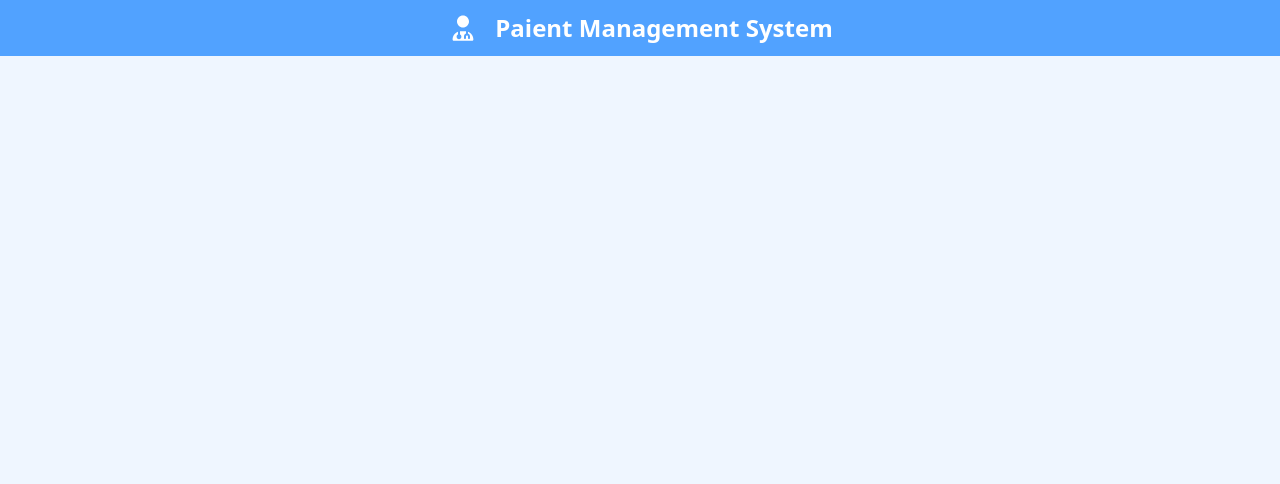
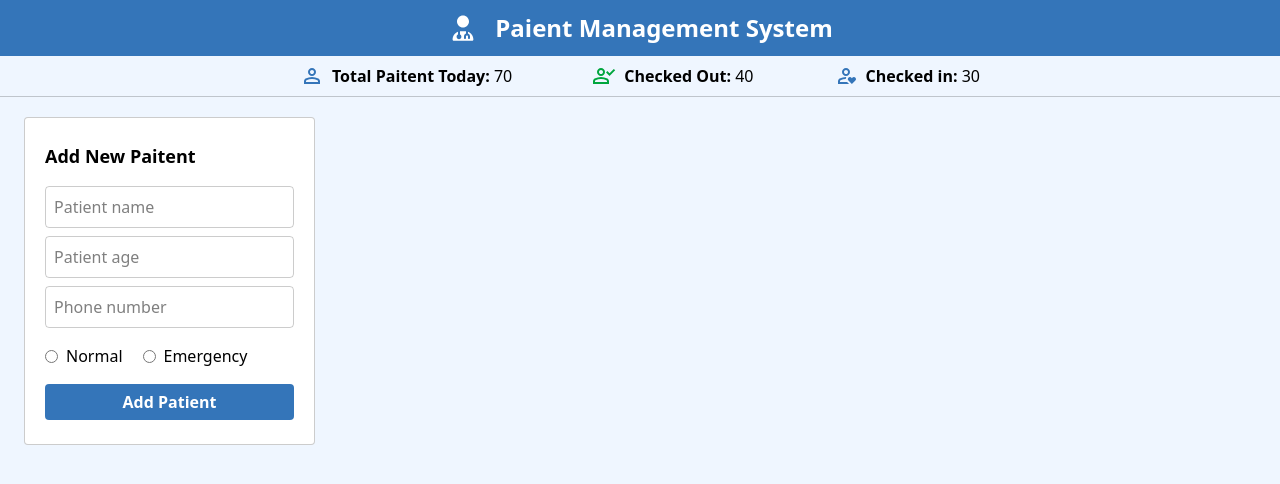
Before and after one commit to DevendraJaiswal074/Patient-Management-System, a React (Vite) app in the folder Frontend/: page / in a window 1280 px wide. Shown: the top 484 px of the page. Built offline with nearby package versions, Linux system fonts and the light colour scheme.

Commit message:
Changes in navbar and Add Patient page, Homepage

```diff
--- a/Frontend/src/App.jsx
+++ b/Frontend/src/App.jsx
@@ -1,13 +1,12 @@
 import { useState } from 'react';
 import './App.css';
-import Navbar from './components/Navbar';
+import HomePage from './Pages/HomePage';
 
 function App() {
-  const [count, setCount] = useState(0)
 
   return (
-    <div className='h-screen w-full bg-blue-50'>
-      <Navbar />
+    <div className='bg-blue-50'>
+      <HomePage />
     </div>
   )
 }
--- /dev/null
+++ b/Frontend/src/Pages/HomePage.jsx
@@ -0,0 +1,19 @@
+import React from "react";
+import Navbar from "../components/Navbar";
+import AddPatient from "../components/AddPatient";
+
+function HomePage() {
+  return (
+    <div className="h-screen w-full bg-blue-50">
+      <div className="top-0 relative">
+        <Navbar />
+      </div>
+
+      <div className="w-max">
+        <AddPatient />
+      </div>
+    </div>
+  );
+}
+
+export default HomePage;
--- /dev/null
+++ b/Frontend/src/components/AddPatient.jsx
@@ -0,0 +1,51 @@
+import React from "react";
+
+function AddPatient() {
+  return (
+    <div className="bg-white w-max ml-6 mt-5 px-5 py-6 border border-black/20 rounded">
+      <h2 className="font-bold text-lg">Add New Paitent</h2>
+
+      <form className="flex flex-col gap-2 mt-4 min-w-60">
+        <input
+          type="text"
+          name=""
+          id=""
+          placeholder="Patient name"
+          className="rounded border border-black/20 p-2"
+        />
+        <input
+          type="number"
+          name=""
+          id=""
+          placeholder="Patient age"
+          className="rounded border border-black/20 p-2"
+        />
+        <input
+          type="number"
+          name=""
+          id=""
+          placeholder="Phone number"
+          className="rounded border border-black/20 p-2"
+        />
+
+        <div className="flex gap-5 mt-2">
+          <label htmlFor="normal" className="flex items-center gap-2 cursor-pointer">
+            <input type="radio" name="patientType" id="normal" />
+            <span>Normal</span>
+          </label>
+
+          <label htmlFor="emergency" className="flex items-center gap-2 cursor-pointer">
+            <input type="radio" name="patientType" id="emergency" />
+            <span>Emergency</span>
+          </label>
+        </div>
+
+        <button className="bg-[#3475b9] hover:bg-blue-400 transition-all ease-in text-white font-bold py-1.5 px-5 rounded mt-2">
+          Add Patient
+        </button>
+      </form>
+    </div>
+  );
+}
+
+export default AddPatient;
--- a/Frontend/src/components/Navbar.jsx
+++ b/Frontend/src/components/Navbar.jsx
@@ -1,24 +1,66 @@
-import React from 'react';
+import React from "react";
 
 function Navbar() {
   return (
-        <div className='w-full'>
-            <div className='bg-blue-400 text-white py-3 flex justify-center items-center gap-4'>
+    <div className="w-full">
+      <div className="bg-[#3475b9] text-white py-3 flex justify-center items-center gap-4">
         <svg
           xmlns="http://www.w3.org/2000/svg"
           viewBox="0 0 640 640"
-                    className='fill-white w-8'>
-                    <path d="M320 72C253.7 72 200 125.7 200 192C200 258.3 253.7 312 320 312C386.3 312 440 258.3 440 192C440 125.7 386.3 72 320 72zM380 384.8C374.6 384.3 369 384 363.4 384L276.5 384C270.9 384 265.4 384.3 259.9 384.8L259.9 452.3C276.4 459.9 287.9 476.6 287.9 495.9C287.9 522.4 266.4 543.9 239.9 543.9C213.4 543.9 191.9 522.4 191.9 495.9C191.9 476.5 203.4 459.8 219.9 452.3L219.9 393.9C157 417 112 477.6 112 548.6C112 563.7 124.3 576 139.4 576L500.5 576C515.6 576 527.9 563.7 527.9 548.6C527.9 477.6 482.9 417.1 419.9 394L419.9 431.4C443.2 439.6 459.9 461.9 459.9 488L459.9 520C459.9 531 450.9 540 439.9 540C428.9 540 419.9 531 419.9 520L419.9 488C419.9 477 410.9 468 399.9 468C388.9 468 379.9 477 379.9 488L379.9 520C379.9 531 370.9 540 359.9 540C348.9 540 339.9 531 339.9 520L339.9 488C339.9 461.9 356.6 439.7 379.9 431.4L379.9 384.8z"
-                    />
+          className="fill-white w-8"
+        >
+          <path d="M320 72C253.7 72 200 125.7 200 192C200 258.3 253.7 312 320 312C386.3 312 440 258.3 440 192C440 125.7 386.3 72 320 72zM380 384.8C374.6 384.3 369 384 363.4 384L276.5 384C270.9 384 265.4 384.3 259.9 384.8L259.9 452.3C276.4 459.9 287.9 476.6 287.9 495.9C287.9 522.4 266.4 543.9 239.9 543.9C213.4 543.9 191.9 522.4 191.9 495.9C191.9 476.5 203.4 459.8 219.9 452.3L219.9 393.9C157 417 112 477.6 112 548.6C112 563.7 124.3 576 139.4 576L500.5 576C515.6 576 527.9 563.7 527.9 548.6C527.9 477.6 482.9 417.1 419.9 394L419.9 431.4C443.2 439.6 459.9 461.9 459.9 488L459.9 520C459.9 531 450.9 540 439.9 540C428.9 540 419.9 531 419.9 520L419.9 488C419.9 477 410.9 468 399.9 468C388.9 468 379.9 477 379.9 488L379.9 520C379.9 531 370.9 540 359.9 540C348.9 540 339.9 531 339.9 520L339.9 488C339.9 461.9 356.6 439.7 379.9 431.4L379.9 384.8z" />
         </svg>
-                <p className='text-center text-2xl font-bold'>Paient Management System</p>
+        <p className="text-center text-2xl font-bold">
+          Paient Management System
+        </p>
       </div>
 
-            <div>
+      <div className="flex justify-center items-center gap-20 py-2 border-b border-black/20">
+        {/* Total Paitent */}
+        <div className="flex gap-2">
+          <svg
+            xmlns="http://www.w3.org/2000/svg"
+            viewBox="0 -960 960 960"
+            className="fill-[#3475b9] w-6"
+          >
+            <path d="M480-480q-66 0-113-47t-47-113q0-66 47-113t113-47q66 0 113 47t47 113q0 66-47 113t-113 47ZM160-160v-112q0-34 17.5-62.5T224-378q62-31 126-46.5T480-440q66 0 130 15.5T736-378q29 15 46.5 43.5T800-272v112H160Zm80-80h480v-32q0-11-5.5-20T700-306q-54-27-109-40.5T480-360q-56 0-111 13.5T260-306q-9 5-14.5 14t-5.5 20v32Zm240-320q33 0 56.5-23.5T560-640q0-33-23.5-56.5T480-720q-33 0-56.5 23.5T400-640q0 33 23.5 56.5T480-560Zm0-80Zm0 400Z" />
+          </svg>
+          <p className="font-bold">
+            Total Paitent Today: <span className="font-normal">70</span>
+          </p>
+        </div>
 
+        {/* Checked out */}
+        <div className="flex gap-2">
+          <svg
+            xmlns="http://www.w3.org/2000/svg"
+            viewBox="0 -960 960 960"
+            className="fill-green-600 w-6"
+          >
+            <path d="M702-480 560-622l57-56 85 85 170-170 56 57-226 226Zm-342 0q-66 0-113-47t-47-113q0-66 47-113t113-47q66 0 113 47t47 113q0 66-47 113t-113 47ZM40-160v-112q0-34 17.5-62.5T104-378q62-31 126-46.5T360-440q66 0 130 15.5T616-378q29 15 46.5 43.5T680-272v112H40Zm80-80h480v-32q0-11-5.5-20T580-306q-54-27-109-40.5T360-360q-56 0-111 13.5T140-306q-9 5-14.5 14t-5.5 20v32Zm240-320q33 0 56.5-23.5T440-640q0-33-23.5-56.5T360-720q-33 0-56.5 23.5T280-640q0 33 23.5 56.5T360-560Zm0 260Zm0-340Z" />
+          </svg>
+          <p className="font-bold">
+            Checked Out: <span className="font-normal">40</span>
+          </p>
+        </div>
+
+        {/* Checked in */}
+        <div className="flex gap-2">
+          <svg
+            xmlns="http://www.w3.org/2000/svg"
+            viewBox="0 -960 960 960"
+            className="fill-[#3475b9] w-6"
+          >
+            <path d="M480-240Zm-320 80v-112q0-34 17.5-62.5T224-378q62-31 126-46.5T480-440h14q-11 18-16.5 38.5T472-360q-54 1-107.5 14.5T260-306q-9 5-14.5 14t-5.5 20v32h283l80 80H160Zm320-320q-66 0-113-47t-47-113q0-66 47-113t113-47q66 0 113 47t47 113q0 66-47 113t-113 47Zm0-80q33 0 56.5-23.5T560-640q0-33-23.5-56.5T480-720q-33 0-56.5 23.5T400-640q0 33 23.5 56.5T480-560Zm0-80Zm236 480L576-300q-13-13-18.5-28t-5.5-30q0-32 23-57t59-25q28 0 44 13t38 35q20-20 36.5-34t45.5-14q37 0 59.5 25.5T880-357q0 15-6 30t-18 27L716-160Z" />
+          </svg>
+          <p className="font-bold">
+            Checked in: <span className="font-normal">30</span>
+          </p>
         </div>
       </div>
-    )
+    </div>
+  );
 }
 
 export default Navbar;
```
Lines whose indentation alone changed are shown as unchanged.
